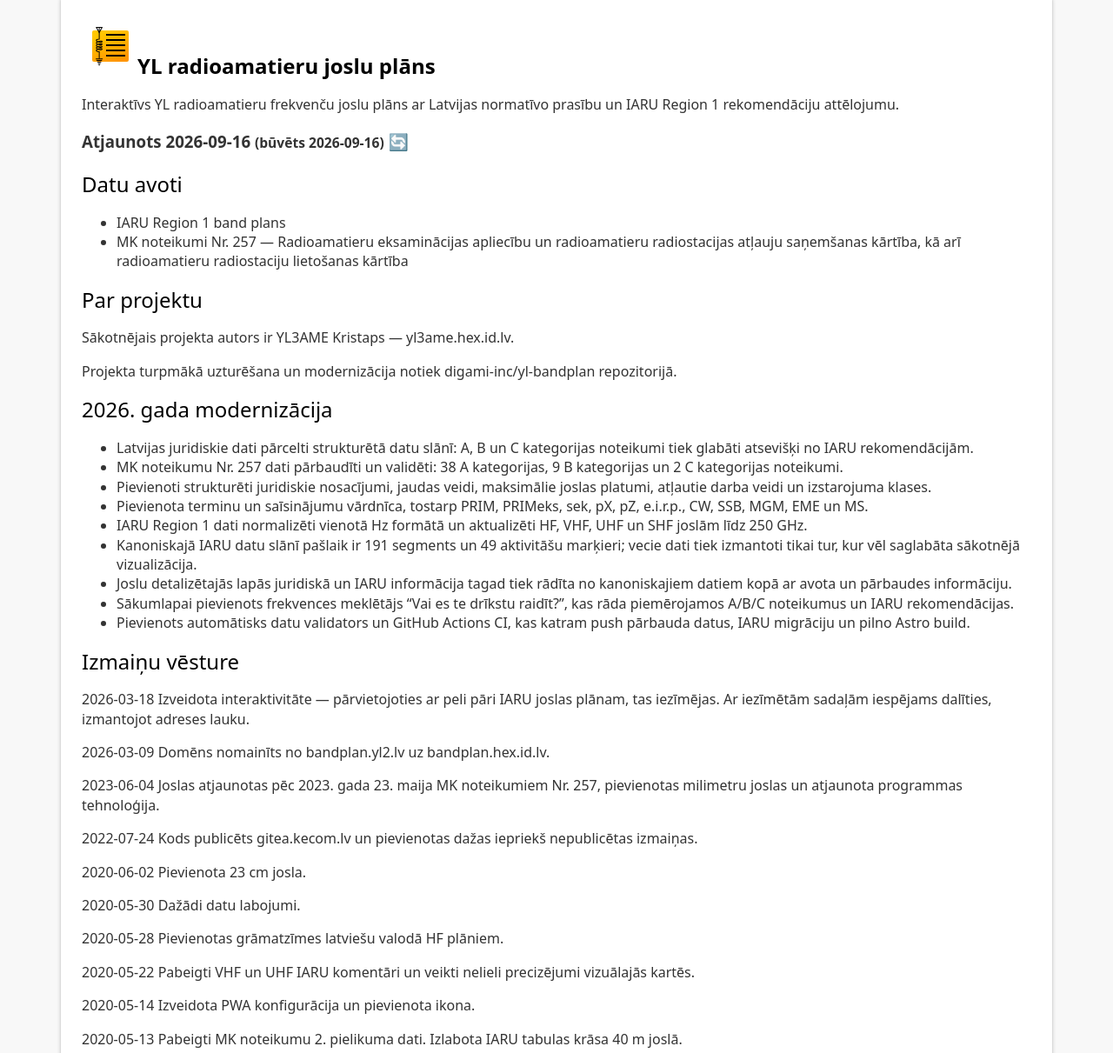
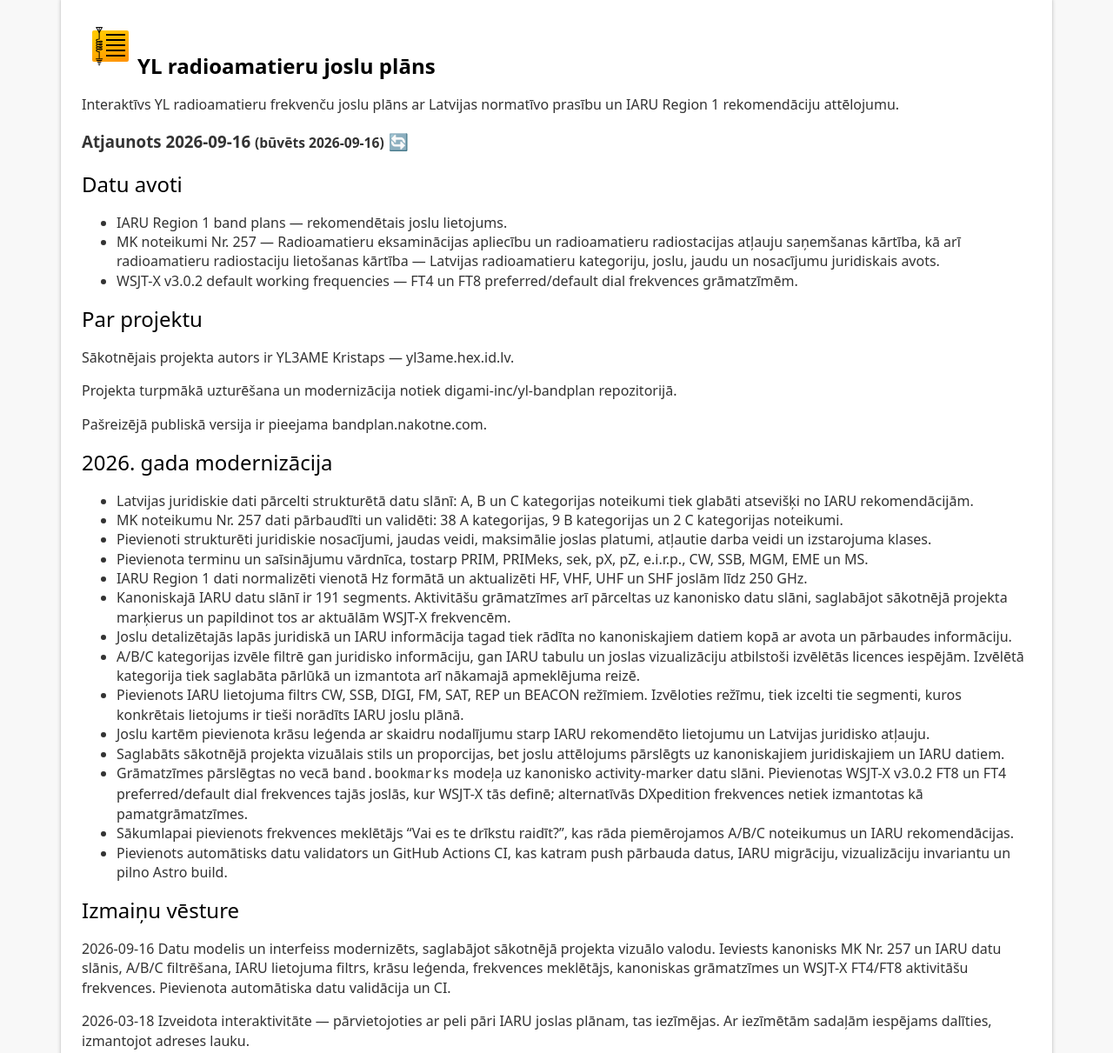
Before and after one commit to digami-inc/yl-bandplan, an Astro site: page /about in a window 1280 px wide. Shown: the part 68-1279 px from the top of the page at 87% size. Built offline with nearby package versions, Linux system fonts and the light colour scheme; Astro itself is replaced by a stand-in of ours.

Commit message:
Update About page with latest modernization work

```diff
--- a/src/pages/about.astro
+++ b/src/pages/about.astro
@@ -27,7 +27,7 @@
             rel="noopener noreferrer"
             href="https://www.iaru-r1.org/reference/band-plans/"
             >IARU Region 1 band plans</a
-          >
+          > — rekomendētais joslu lietojums.
         </li>
         <li>
           <a
@@ -37,7 +37,16 @@
             >MK noteikumi Nr. 257 — Radioamatieru eksaminācijas apliecību un
             radioamatieru radiostacijas atļauju saņemšanas kārtība, kā arī
             radioamatieru radiostaciju lietošanas kārtība</a
-          >
+          > — Latvijas radioamatieru kategoriju, joslu, jaudu un nosacījumu
+          juridiskais avots.
+        </li>
+        <li>
+          <a
+            target="_blank"
+            rel="noopener noreferrer"
+            href="https://github.com/WSJTX/wsjtx/blob/v3.0.2/models/FrequencyList.cpp"
+            >WSJT-X v3.0.2 default working frequencies</a
+          > — FT4 un FT8 preferred/default dial frekvences grāmatzīmēm.
         </li>
       </ul>
 
@@ -56,6 +65,10 @@
           href="https://github.com/digami-inc/yl-bandplan"
           >digami-inc/yl-bandplan</a
         > repozitorijā.
+      </p>
+      <p>
+        Pašreizējā publiskā versija ir pieejama
+        <a href="https://bandplan.nakotne.com/">bandplan.nakotne.com</a>.
       </p>
 
       <h2>2026. gada modernizācija</h2>
@@ -81,13 +94,39 @@
           VHF, UHF un SHF joslām līdz 250 GHz.
         </li>
         <li>
-          Kanoniskajā IARU datu slānī pašlaik ir 191 segments un 49 aktivitāšu
-          marķieri; vecie dati tiek izmantoti tikai tur, kur vēl saglabāta
-          sākotnējā vizualizācija.
+          Kanoniskajā IARU datu slānī ir 191 segments. Aktivitāšu grāmatzīmes
+          arī pārceltas uz kanonisko datu slāni, saglabājot sākotnējā projekta
+          marķierus un papildinot tos ar aktuālām WSJT-X frekvencēm.
         </li>
         <li>
           Joslu detalizētajās lapās juridiskā un IARU informācija tagad tiek
           rādīta no kanoniskajiem datiem kopā ar avota un pārbaudes informāciju.
+        </li>
+        <li>
+          A/B/C kategorijas izvēle filtrē gan juridisko informāciju, gan IARU
+          tabulu un joslas vizualizāciju atbilstoši izvēlētās licences iespējām.
+          Izvēlētā kategorija tiek saglabāta pārlūkā un izmantota arī nākamajā
+          apmeklējuma reizē.
+        </li>
+        <li>
+          Pievienots IARU lietojuma filtrs CW, SSB, DIGI, FM, SAT, REP un BEACON
+          režīmiem. Izvēloties režīmu, tiek izcelti tie segmenti, kuros konkrētais
+          lietojums ir tieši norādīts IARU joslu plānā.
+        </li>
+        <li>
+          Joslu kartēm pievienota krāsu leģenda ar skaidru nodalījumu starp IARU
+          rekomendēto lietojumu un Latvijas juridisko atļauju.
+        </li>
+        <li>
+          Saglabāts sākotnējā projekta vizuālais stils un proporcijas, bet joslu
+          attēlojums pārslēgts uz kanoniskajiem juridiskajiem un IARU datiem.
+        </li>
+        <li>
+          Grāmatzīmes pārslēgtas no vecā <code>band.bookmarks</code> modeļa uz
+          kanonisko activity-marker datu slāni. Pievienotas WSJT-X v3.0.2 FT8 un
+          FT4 preferred/default dial frekvences tajās joslās, kur WSJT-X tās
+          definē; alternatīvās DXpedition frekvences netiek izmantotas kā
+          pamatgrāmatzīmes.
         </li>
         <li>
           Sākumlapai pievienots frekvences meklētājs “Vai es te drīkstu raidīt?”,
@@ -95,11 +134,19 @@
         </li>
         <li>
           Pievienots automātisks datu validators un GitHub Actions CI, kas katram
-          push pārbauda datus, IARU migrāciju un pilno Astro build.
+          push pārbauda datus, IARU migrāciju, vizualizāciju invariantu un pilno
+          Astro build.
         </li>
       </ul>
 
       <h2>Izmaiņu vēsture</h2>
+      <p>
+        2026-09-16 Datu modelis un interfeiss modernizēts, saglabājot sākotnējā
+        projekta vizuālo valodu. Ieviests kanonisks MK Nr. 257 un IARU datu
+        slānis, A/B/C filtrēšana, IARU lietojuma filtrs, krāsu leģenda,
+        frekvences meklētājs, kanoniskas grāmatzīmes un WSJT-X FT4/FT8 aktivitāšu
+        frekvences. Pievienota automātiska datu validācija un CI.
+      </p>
       <p>
         2026-03-18 Izveidota interaktivitāte — pārvietojoties ar peli pāri IARU
         joslas plānam, tas iezīmējas. Ar iezīmētām sadaļām iespējams dalīties,
```
